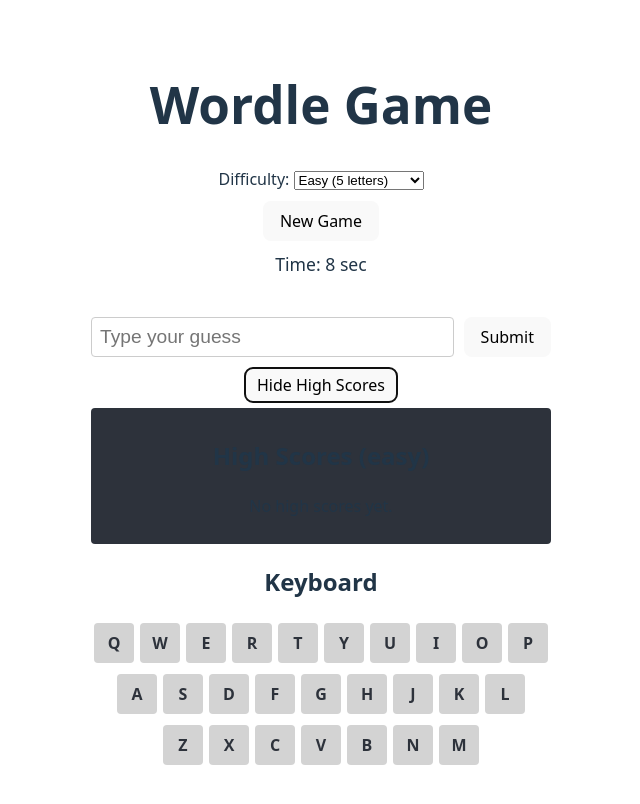
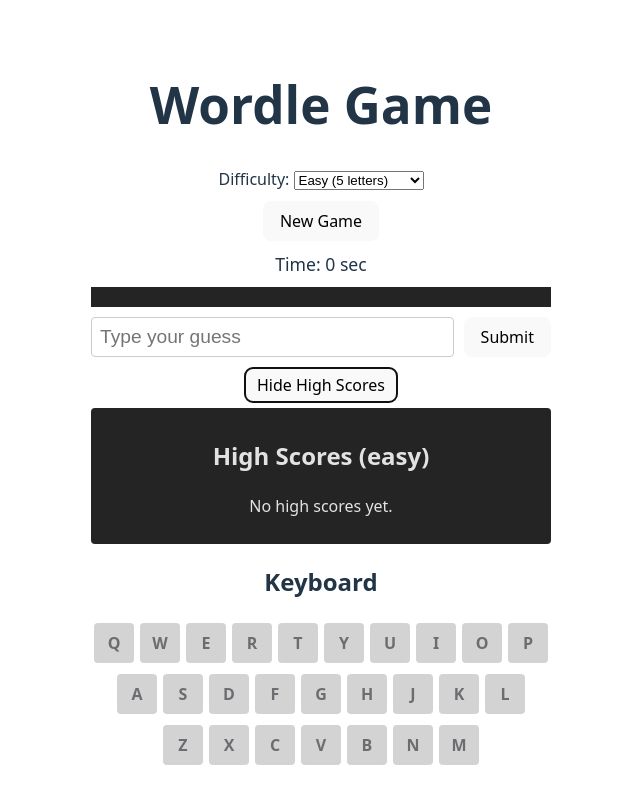
Before and after one commit to Saosyn/wordle-project, a React (Vite) app in the folder my-wordle-app/: page / in a window 1280 px wide. Both pictures are taken after a click on the button "Show High Scores". Shown: the top 804 px of the page, without its empty margins (319-959 px from the left). Built offline with nearby package versions, Linux system fonts and the light colour scheme.

Commit message:
changed background colors and how the timer works

```diff
--- a/my-wordle-app/src/components/WordleGame.jsx
+++ b/my-wordle-app/src/components/WordleGame.jsx
@@ -86,6 +86,7 @@ const WordleGame = () => {
   const [highScores, setHighScores] = useState(getHighScores());
 
   const timerIntervalRef = useRef(null);
+  // Set startTimeRef to null initially, so timer doesn't start until first guess
   const startTimeRef = useRef(null);
 
   // Start a new game using the selected difficulty
@@ -99,11 +100,9 @@ const WordleGame = () => {
     setGameOver(false);
     setScore(null);
     setElapsedTime(0);
-    startTimeRef.current = Date.now();
+    // Reset timer: don't start it yet
+    startTimeRef.current = null;
     if (timerIntervalRef.current) clearInterval(timerIntervalRef.current);
-    timerIntervalRef.current = setInterval(() => {
-      setElapsedTime(Math.floor((Date.now() - startTimeRef.current) / 1000));
-    }, 1000);
   };
 
   // When difficulty changes, start a new game
@@ -155,6 +154,13 @@ const WordleGame = () => {
         `Invalid word! Please try a valid ${targetWord.length}-letter word.`
       );
       return;
+    }
+    // Start the timer on the first guess, if it hasn't started yet
+    if (!startTimeRef.current) {
+      startTimeRef.current = Date.now();
+      timerIntervalRef.current = setInterval(() => {
+        setElapsedTime(Math.floor((Date.now() - startTimeRef.current) / 1000));
+      }, 1000);
     }
     setError('');
     const wordleInstance = new Wordle(targetWord);
@@ -213,7 +219,7 @@ const WordleGame = () => {
           overflowY: 'auto',
           padding: '10px',
           marginBottom: '10px',
-          background: guessRows.length > 0 ? '#242424' : 'transparent',
+          background: '#242424',
         }}
       >
         {guessRows.map((row, rowIndex) => (
@@ -298,7 +304,8 @@ const WordleGame = () => {
           <div
             style={{
               marginTop: '5px',
-              background: '#2d323b',
+              background: '#242424',
+              color: 'rgba(255, 255, 255, 0.87)',
               padding: '10px',
               borderRadius: '4px',
             }}
@@ -343,7 +350,7 @@ const WordleGame = () => {
                   margin: '3px',
                   textAlign: 'center',
                   backgroundColor: keyboardState[letter] || 'lightgray',
-                  color: '#2d323b',
+                  color: '#6b6d70',
                   borderRadius: '4px',
                   fontWeight: 'bold',
                 }}
```
